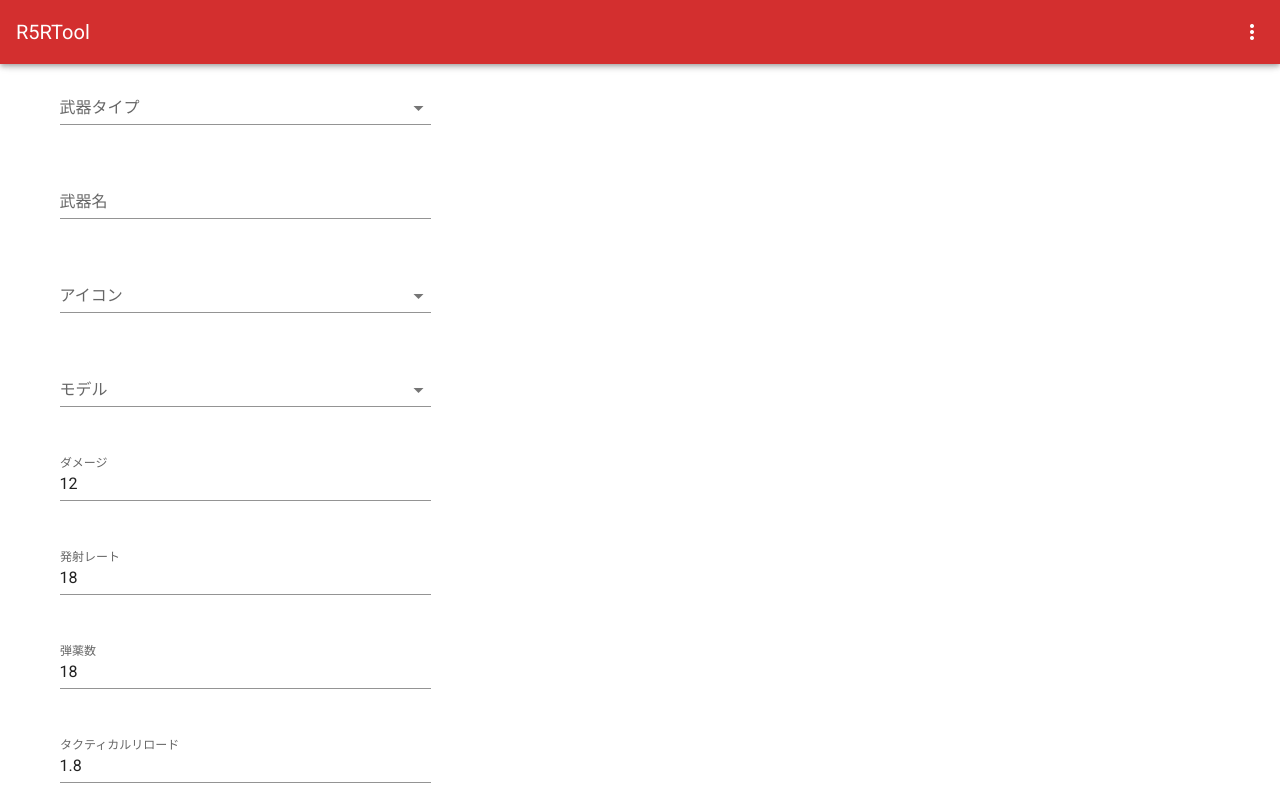
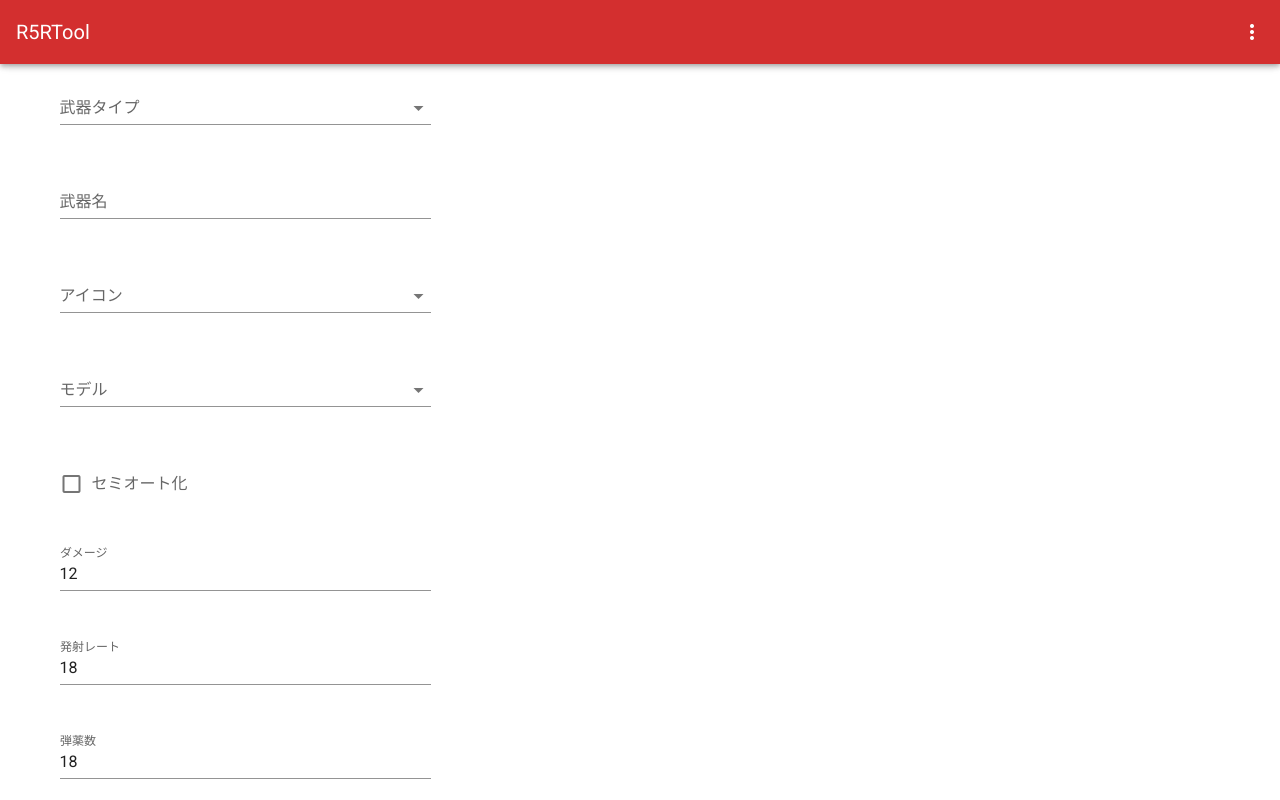
Before and after one commit to BlueSheep2804/r5rtool, a Vue app: page / in a window 1280 px wide. Shown: the top 800 px of the page. Built offline with nearby package versions, Linux system fonts and the light colour scheme.

Commit message:
[ADD]武器のセミオート化

```diff
--- /dev/null
+++ b/src/components/PropertyCheckbox.vue
@@ -0,0 +1,39 @@
+<template>
+<v-row>
+  <v-col
+    cols="12"
+    sm="4"
+  >
+    <v-checkbox
+      :label="label"
+      v-model="weaponProperty"
+    ></v-checkbox>
+  </v-col>
+</v-row>
+</template>
+
+<script lang="ts">
+import { Component, Prop, Vue } from 'vue-property-decorator';
+
+@Component
+export default class PropertyInput extends Vue {
+  @Prop() private label!: string;
+  @Prop() private weaponKey!: string;
+
+  private get weaponProperty(): boolean {
+    if (this.$store.state.weapon[this.weaponKey] == '1') {
+      return true
+    } else {
+      return false
+    }
+  }
+  private set weaponProperty(value: boolean) {
+    let convertValue = '0'
+    if (value) {
+      convertValue = '1'
+    }
+    const args: string[] = [this.weaponKey, convertValue]
+    this.$store.commit('weaponPropertyUpdate', args)
+  }
+}
+</script>
--- a/src/store/index.ts
+++ b/src/store/index.ts
@@ -9,7 +9,10 @@ interface weaponProperty {
   printname: string;
   icon: string;
   model: string;
+  is_semi_auto: string;
   damage_value: string;
+  reload_time: string;
+  reloadempty_time: string;
   fire_rate: string;
   ammo_clip_size: string;
 }
@@ -22,6 +25,7 @@ export default new Vuex.Store({
       printname: '',
       icon: '',
       model: '',
+      is_semi_auto: '0',
       damage_value: '12',
       reload_time: '1.8',
       reloadempty_time: '2.45',
--- a/src/views/Weapons.vue
+++ b/src/views/Weapons.vue
@@ -20,6 +20,10 @@
       :items="calledWeaponModel"
       weaponKey="model"
     ></property-select>
+    <property-checkbox
+      label="セミオート化"
+      weaponKey="is_semi_auto"
+    ></property-checkbox>
     <property-input
       label="ダメージ"
       type="number"
@@ -101,6 +105,7 @@
 
 <script lang="ts">
   import Vue from 'vue'
+  import PropertyCheckbox from '../components/PropertyCheckbox.vue'
   import PropertyInput from '../components/PropertyInput.vue'
   import PropertySelect from '../components/PropertySelect.vue'
   import { object2text } from '../utils/r5rtext'
@@ -109,7 +114,8 @@
     name: 'Weapons',
     components: {
       PropertyInput,
-      PropertySelect
+      PropertySelect,
+      PropertyCheckbox
     },
     data: () => ({
       weapon_txt: 'none',
@@ -191,6 +197,7 @@
           damage_very_far_value: this.$store.state.weapon.damage_value,
 
           fire_mode: 'automatic',
+          is_semi_auto: this.$store.state.weapon.is_semi_auto,
           fire_rate: this.$store.state.weapon.fire_rate,
 
           reload_time: this.$store.state.weapon.reload_time,
```
